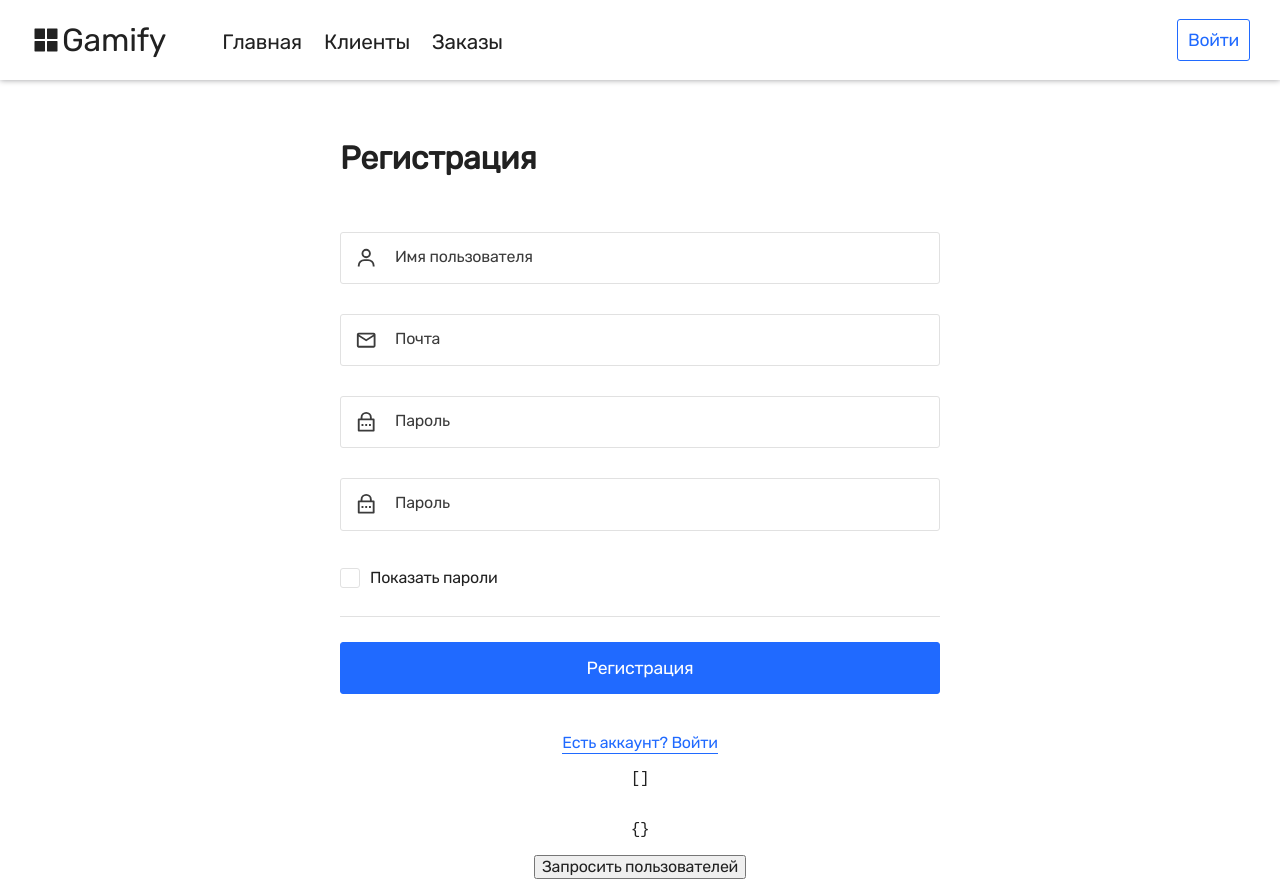
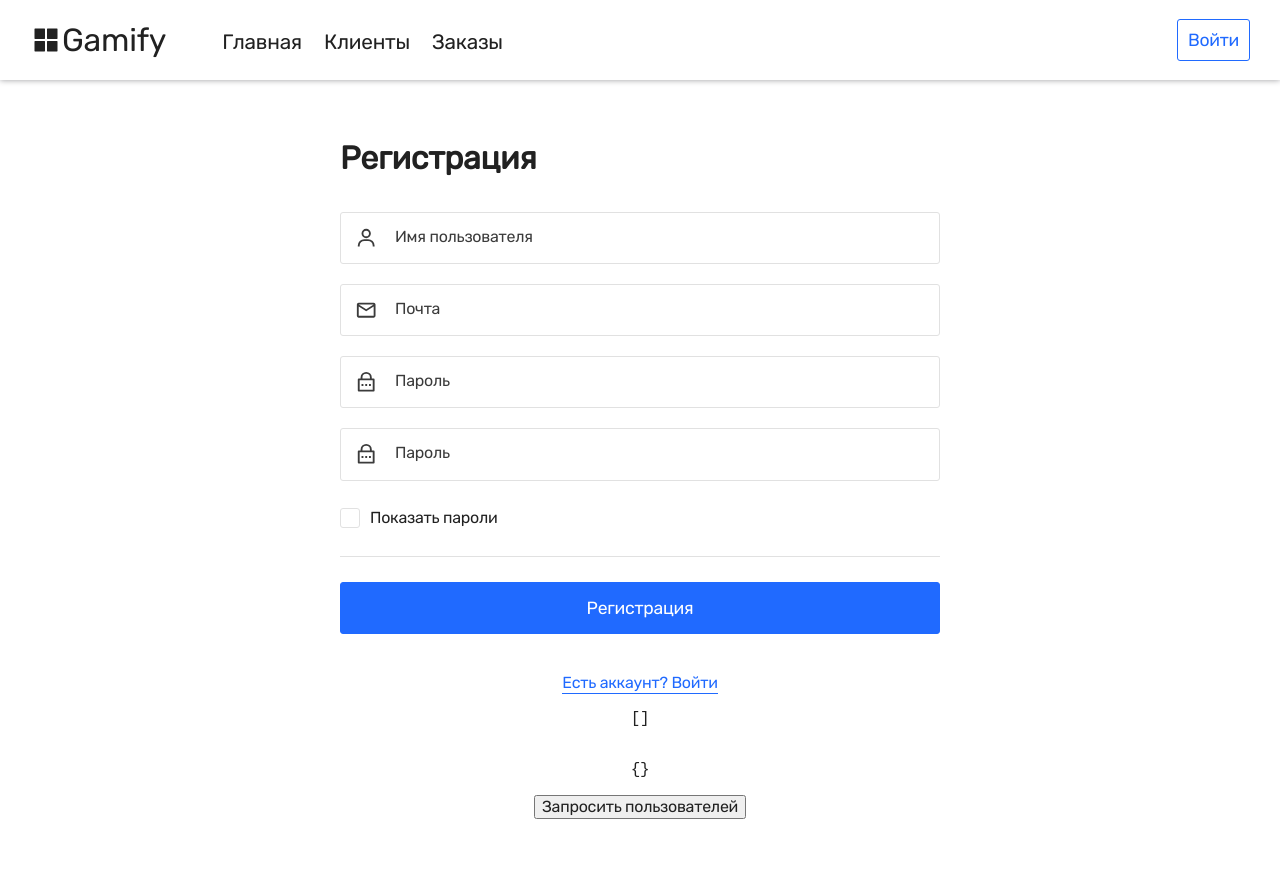
Before and after one commit to WheatleyCODE/GamifyClient, a React (Create React App) app: page / in a window 1280 px wide. After the commit the page ends 819 px from the top, so only its background shows below. Built offline with nearby package versions, Linux system fonts and the light colour scheme.

Commit message:
Fix auth form styles

```diff
--- a/src/styles/components/AuthForm/AuthForm.scss
+++ b/src/styles/components/AuthForm/AuthForm.scss
@@ -26,7 +26,7 @@
   }
 
   &__title {
-    margin-bottom: 35px;
+    margin-bottom: 25px;
 
     h1 {
       margin: 0;
@@ -34,7 +34,7 @@
   }
 
   &__checkbox {
-    margin-top: 25px;
+    margin-top: 15px;
   }
 
   &__link {
--- a/src/styles/components/UI/Input.scss
+++ b/src/styles/components/UI/Input.scss
@@ -1,7 +1,7 @@
 .input {
   position: relative;
   cursor: text;
-  margin-top: 20px;
+  margin-top: 10px;
 
   &__textfild {
     @include Input($colorPrimary);
```
